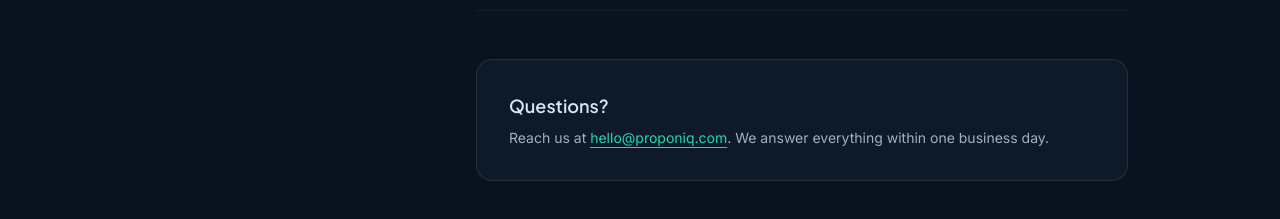
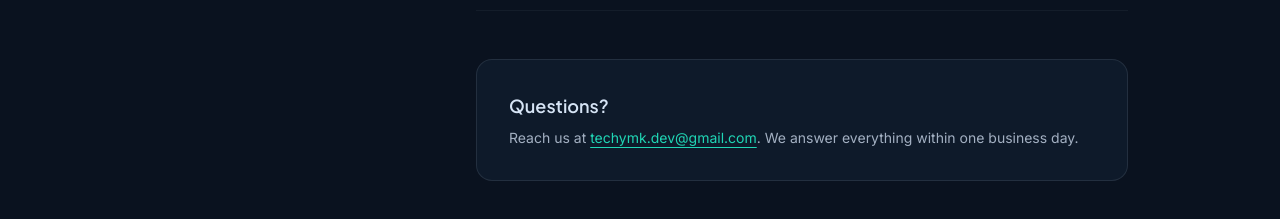
Before and after one commit to techyMk/Proponiq, a Next.js app: page /terms in a window 1280 px wide. Shown: the part 5120-5339 px from the top of the page. Built offline with nearby package versions, Linux system fonts and the light colour scheme; no server answers.

Commit message:
feat: use NEXT_PUBLIC_APP_URL for site URLs + update contact to techymk.dev@gmail.com

```diff
--- a/app/(marketing)/privacy/page.tsx
+++ b/app/(marketing)/privacy/page.tsx
@@ -227,7 +227,7 @@ export default function PrivacyPage() {
                 access controls, and audited sub-processors. No system is
                 perfectly secure — if you discover a vulnerability, please
                 report it to{" "}
-                <a href="mailto:security@proponiq.com">security@proponiq.com</a>.
+                <a href="mailto:techymk.dev@gmail.com">techymk.dev@gmail.com</a>.
               </p>
             </>
           ),
@@ -251,7 +251,7 @@ export default function PrivacyPage() {
               <p>
                 Most of these are available directly from Settings. For anything
                 else, email{" "}
-                <a href="mailto:privacy@proponiq.com">privacy@proponiq.com</a>{" "}
+                <a href="mailto:techymk.dev@gmail.com">techymk.dev@gmail.com</a>{" "}
                 and we&apos;ll respond within 30 days.
               </p>
             </>
--- a/app/layout.tsx
+++ b/app/layout.tsx
@@ -15,7 +15,10 @@ const jakarta = Plus_Jakarta_Sans({
   display: "swap",
 });
 
-const siteUrl = "https://proponiq.com";
+const siteUrl =
+  process.env.NEXT_PUBLIC_APP_URL ??
+  process.env.NEXTAUTH_URL ??
+  "https://proponiq.com";
 
 export const metadata: Metadata = {
   metadataBase: new URL(siteUrl),
--- a/app/not-found.tsx
+++ b/app/not-found.tsx
@@ -70,10 +70,10 @@ export default function NotFound() {
                 <p className="mt-0.5 text-xs text-muted-foreground leading-relaxed">
                   Email{" "}
                   <a
-                    href="mailto:hello@proponiq.com"
+                    href="mailto:techymk.dev@gmail.com"
                     className="text-mint hover:text-cyan-glow underline underline-offset-4"
                   >
-                    hello@proponiq.com
+                    techymk.dev@gmail.com
                   </a>{" "}
                   with what you were looking for and we&apos;ll help out.
                 </p>
--- a/app/robots.ts
+++ b/app/robots.ts
@@ -1,8 +1,12 @@
 import type { MetadataRoute } from "next";
 
 export default function robots(): MetadataRoute.Robots {
+  const base =
+    process.env.NEXT_PUBLIC_APP_URL ??
+    process.env.NEXTAUTH_URL ??
+    "https://proponiq.com";
   return {
     rules: { userAgent: "*", allow: "/" },
-    sitemap: "https://proponiq.com/sitemap.xml",
+    sitemap: `${base}/sitemap.xml`,
   };
 }
--- a/app/sitemap.ts
+++ b/app/sitemap.ts
@@ -1,7 +1,10 @@
 import type { MetadataRoute } from "next";
 
 export default function sitemap(): MetadataRoute.Sitemap {
-  const base = "https://proponiq.com";
+  const base =
+    process.env.NEXT_PUBLIC_APP_URL ??
+    process.env.NEXTAUTH_URL ??
+    "https://proponiq.com";
   return [
     {
       url: `${base}/`,
@@ -9,5 +12,17 @@ export default function sitemap(): MetadataRoute.Sitemap {
       changeFrequency: "weekly",
       priority: 1,
     },
+    {
+      url: `${base}/terms`,
+      lastModified: new Date(),
+      changeFrequency: "yearly",
+      priority: 0.3,
+    },
+    {
+      url: `${base}/privacy`,
+      lastModified: new Date(),
+      changeFrequency: "yearly",
+      priority: 0.3,
+    },
   ];
 }
--- a/components/legal-page.tsx
+++ b/components/legal-page.tsx
@@ -87,10 +87,10 @@ export function LegalPage({
               <p className="mt-2 text-sm text-muted-foreground">
                 Reach us at{" "}
                 <a
-                  href="mailto:hello@proponiq.com"
+                  href="mailto:techymk.dev@gmail.com"
                   className="text-mint hover:text-cyan-glow underline underline-offset-4"
                 >
-                  hello@proponiq.com
+                  techymk.dev@gmail.com
                 </a>
                 . We answer everything within one business day.
               </p>
--- a/components/sections/footer.tsx
+++ b/components/sections/footer.tsx
@@ -25,7 +25,7 @@ const columns = [
       { label: "Customers", href: "/#testimonials" },
       { label: "Careers", href: "/" },
       { label: "Press kit", href: "/" },
-      { label: "Contact", href: "mailto:hello@proponiq.com" },
+      { label: "Contact", href: "mailto:techymk.dev@gmail.com" },
     ],
   },
   {
@@ -34,7 +34,7 @@ const columns = [
       { label: "Blog", href: "/" },
       { label: "Guides", href: "/" },
       { label: "Proposal templates", href: "/#features" },
-      { label: "Help center", href: "mailto:hello@proponiq.com" },
+      { label: "Help center", href: "mailto:techymk.dev@gmail.com" },
       { label: "API docs", href: "/" },
     ],
   },
--- a/components/sections/hero.tsx
+++ b/components/sections/hero.tsx
@@ -189,7 +189,7 @@ function HeroDashboardMockup() {
           <div className="size-3 rounded-full bg-green-400/70" />
         </div>
         <div className="mx-auto px-4 py-1 rounded-md text-xs text-muted-foreground bg-foreground/[0.04] border border-foreground/5">
-          app.proponiq.com / proposals
+          proponiq-ai.vercel.app / proposals
         </div>
       </div>
 
--- a/components/sections/pricing.tsx
+++ b/components/sections/pricing.tsx
@@ -241,7 +241,7 @@ function PricingCard({
           size="lg"
           className="mt-8 w-full group"
         >
-          <Link href="mailto:hello@proponiq.com?subject=Agency%20plan%20enquiry">
+          <Link href="mailto:techymk.dev@gmail.com?subject=Proponiq%20Agency%20plan%20enquiry">
             {plan.cta}
             <ArrowRight className="transition-transform group-hover:translate-x-0.5" />
           </Link>
```
